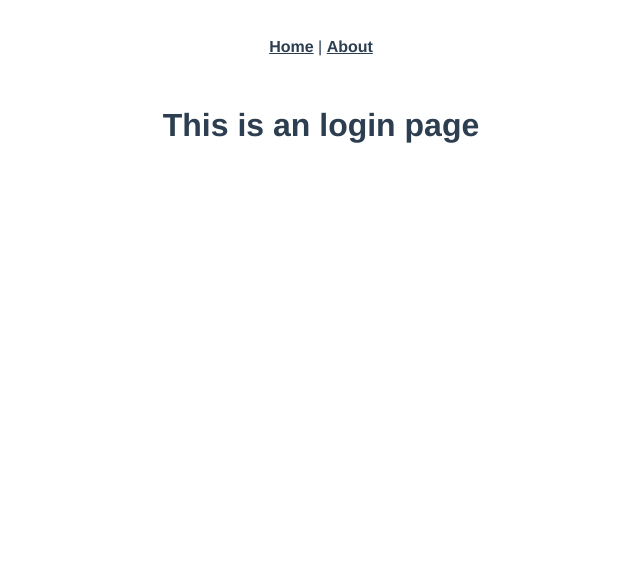
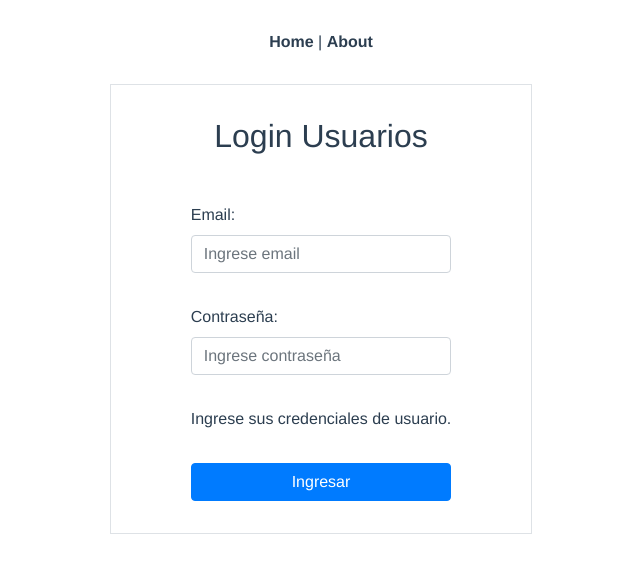
Before and after one commit to Anasu/Prueba-talento-digital-toma1-, a Vue app: page /login in a window 1280 px wide. Shown: the top 572 px of the page, without its empty margins (319-959 px from the left). Built offline with nearby package versions, Linux system fonts and the light colour scheme.

Commit message:
Se agrega login no funcional

```diff
--- a/src/main.js
+++ b/src/main.js
@@ -4,6 +4,8 @@ import router from './router'
 import store from './store'
 
 import { BootstrapVue, IconsPlugin } from 'bootstrap-vue'
+import 'bootstrap/dist/css/bootstrap.css'
+import 'bootstrap-vue/dist/bootstrap-vue.css'
 
 // Usar Bootstrap Vue en el proyecto
 Vue.use(BootstrapVue)
--- a/src/views/Login.vue
+++ b/src/views/Login.vue
@@ -1,5 +1,97 @@
 <template>
-  <div class="about">
-    <h1>This is an login page</h1>
+  <div class="formulario">
+    <div class="formulario__recuadro border">
+      <h2 class="formulario__titulo">Login Usuarios</h2>
+      <b-form @submit="onSubmit" class="formulario__entradas">
+        <b-form-group
+          id="input-group-1"
+          label="Email:"
+          label-for="input-1"
+        >
+          <b-form-input
+            id="input-1"
+            v-model="form.username"
+            type="email"
+            required
+            placeholder="Ingrese email"
+            class="formulario__entradas--margin"
+          ></b-form-input>
+        </b-form-group>
+
+        <b-form-group
+          id="input-group-2"
+          label="Contraseña:"
+          label-for="input-2"
+        >
+          <b-form-input
+            id="input-2"
+            v-model="form.password"
+            type="password"
+            required
+            placeholder="Ingrese contraseña"
+            class="formulario__entradas--margin"
+          ></b-form-input>
+        </b-form-group>
+        <p class="formulario__entradas--margin">
+          Ingrese sus credenciales de usuario.</p>
+        <b-button
+          type="submit"
+          variant="primary"
+          class="formulario__boton"
+        >Ingresar</b-button>
+      </b-form>
+    </div>
   </div>
 </template>
+
+<script>
+  export default {
+    data() {
+      return {
+        form: {
+          username: '',
+          password: ''
+        }
+      }
+    },
+    methods: {
+      onSubmit(evt) {
+        evt.preventDefault()
+        alert(JSON.stringify(this.form))
+      },
+      reset(evt) {
+        evt.preventDefault()
+        // Resetea los valores de form
+        this.form.username = ''
+        this.form.password = ''
+      }
+    }
+  }
+</script>
+
+<style lang="scss" scoped>
+.formulario {
+  display: flex;
+  justify-content: center;
+
+  &__recuadro {
+    padding: 2rem 5rem;
+  }
+
+  &__titulo {
+    margin-bottom: 3rem;
+  }
+
+  &__entradas {
+    text-align: left;
+
+    &--margin {
+      margin-bottom: 2rem;
+    }
+  }
+
+  &__boton {
+    min-width: 100%;
+  }
+}
+</style>
```
